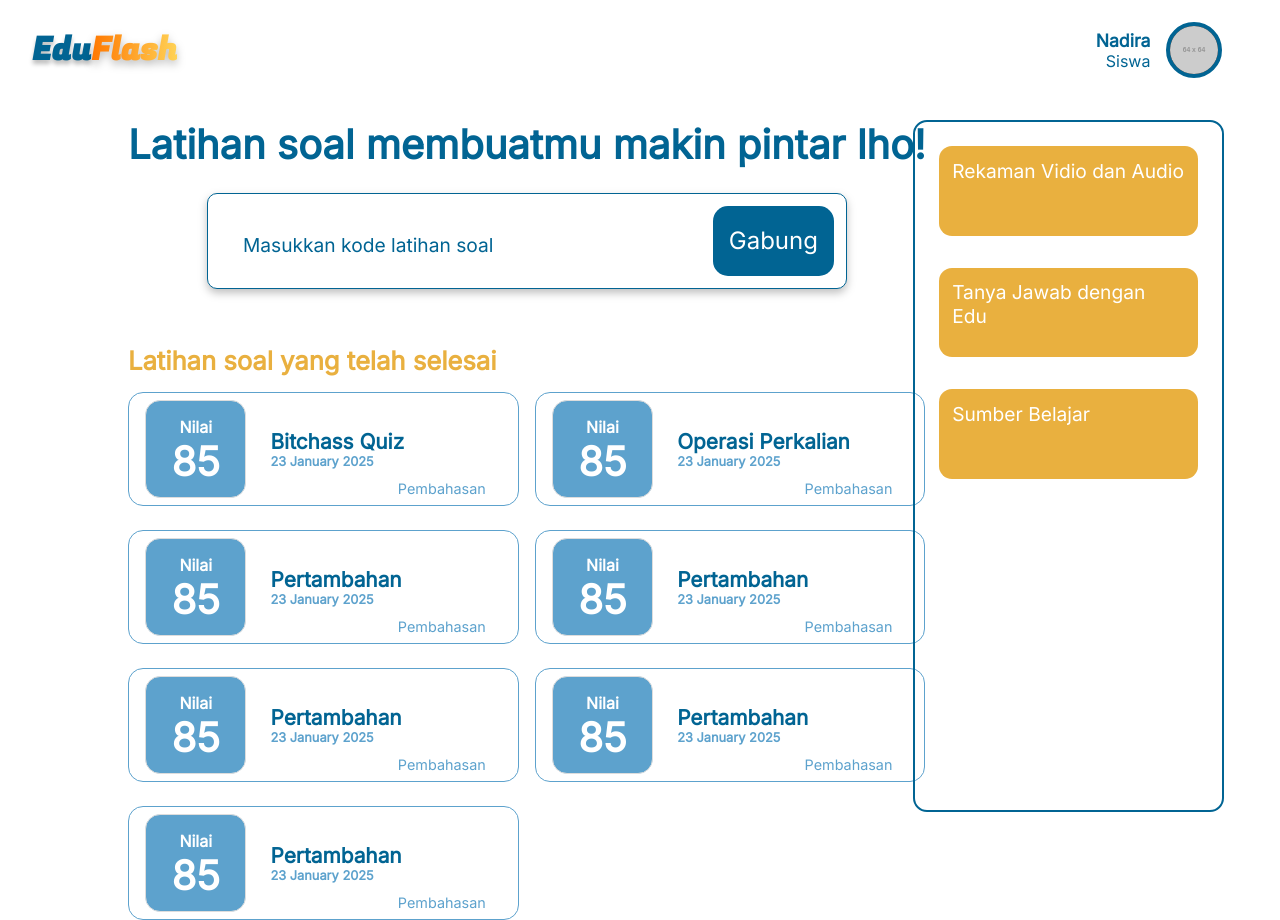
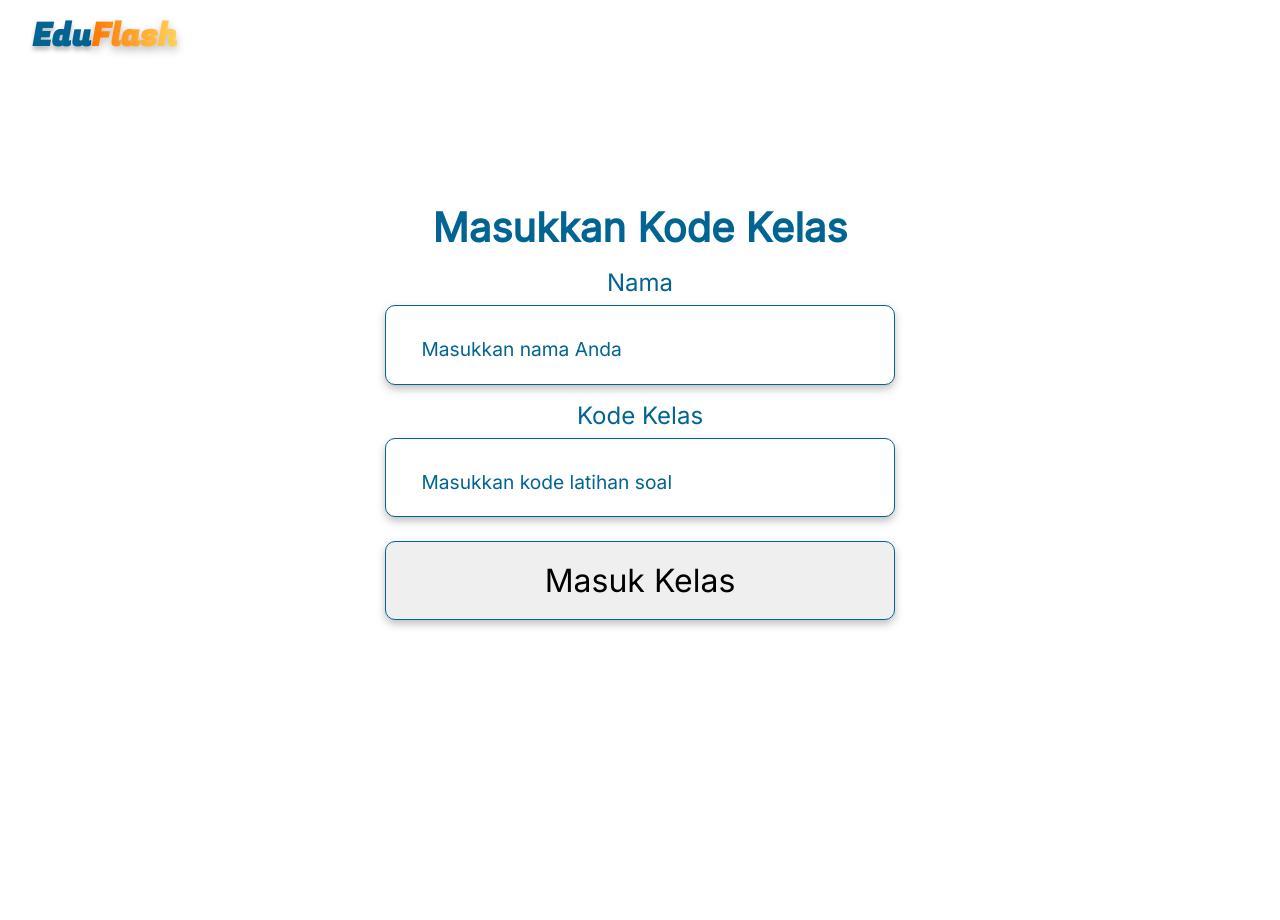
Before and after one commit to Kutukobra/EduFlash, a Vue app: page /join in a window 1280 px wide. After the commit the page ends 813 px from the top, so only its background shows below. Built offline with nearby package versions, Linux system fonts and the light colour scheme.

Commit message:
somewhatevs

```diff
--- a/src/components/Header.vue
+++ b/src/components/Header.vue
@@ -1,17 +1,21 @@
 <script setup>
 import EduFlashLogo from "./EduFlashLogo.vue";
-import { defineProps } from "vue";
+import { onMounted, ref } from "vue";
 
-defineProps({
-  name: String,
-  role: String,
-})
+const name = ref("");
+const role = ref("");
+
+onMounted(() => {
+  name.value = localStorage.getItem("username")
+  role.value = localStorage.getItem("role")?.toUpperCase()
+});
+
 </script>
 
 <template>
   <div id="wrapper">
     <EduFlashLogo id="eduflashlogo" />
-    <div id="profile-wrapper">
+    <div id="profile-wrapper" v-if="name && role">
       <div id="profile-info">
         <span id="name-display">{{ name }}</span>
         <span id="role-display">{{ role }}</span>
@@ -22,6 +26,7 @@ defineProps({
 </template>
 
 <style scoped>
+
 #wrapper {
   display: flex;
   position: relative;
@@ -61,12 +66,12 @@ defineProps({
   border-radius: 50%;
 }
 
-#name-display{
-    font-weight: 800;
-    font-size: 1.1rem;
+#name-display {
+  font-weight: 800;
+  font-size: 1.1rem;
 }
 
-#role-display{
-    font-weight: 500;
+#role-display {
+  font-weight: 500;
 }
 </style>
--- /dev/null
+++ b/src/pages/Dashboard.vue
@@ -0,0 +1,34 @@
+<script setup>
+import Header from "@/components/Header.vue";
+import { ref, defineModel } from "vue";
+import axios, { HttpStatusCode } from "axios";
+import Navbar from "@/components/Navbar.vue";
+
+
+const invalidRoom = ref(false);
+
+</script>
+
+<template>
+  <Header />
+  <div id="join-wrapper">
+    <main>
+
+    </main>
+    <Navbar />
+  </div>
+</template>
+
+<style scoped>
+#join-wrapper {
+  width: 100%;
+}
+
+main {
+  width: 50%;
+}
+
+#navbar {
+  width: 20%;
+}
+</style>
--- a/src/pages/JoinQuiz.vue
+++ b/src/pages/JoinQuiz.vue
@@ -1,65 +1,60 @@
 <script setup>
 import Header from "@/components/Header.vue";
-import HistoryCard from "@/components/HistoryCard.vue";
-import Navbar from "@/components/Navbar.vue";
-import { ref } from "vue";
+import { ref, defineModel } from "vue";
+import axios, { HttpStatusCode } from "axios";
+import router from "@/router";
 
-const histories = ref([
-  {
-    grade: 85,
-    title: "Bitchass Quiz",
-    date: "23 January 2025",
-  },
-  {
-    grade: 85,
-    title: "Operasi Perkalian",
-    date: "23 January 2025",
-  },
-  {
-    grade: 85,
-    title: "Pertambahan",
-    date: "23 January 2025",
-  },
-  {
-    grade: 85,
-    title: "Pertambahan",
-    date: "23 January 2025",
-  },
-  {
-    grade: 85,
-    title: "Pertambahan",
-    date: "23 January 2025",
-  },
-  {
-    grade: 85,
-    title: "Pertambahan",
-    date: "23 January 2025",
-  },
-  {
-    grade: 85,
-    title: "Pertambahan",
-    date: "23 January 2025",
-  },
-]);
+const name = defineModel("name");
+const roomId = defineModel("roomId");
+
+const invalidRoom = ref(false);
+
+function submitJoinRoom() {
+  axios
+    .get("/room/join", {
+      params: {
+        roomId: roomId.value,
+      },
+    })
+    .then((response) => {
+      if (response.status == HttpStatusCode.Ok) {
+        console.log("Successfully joined room");
+        sessionStorage.setItem("room_id", roomId.value);
+        sessionStorage.setItem("username", name.value);
+
+        router.push("/room")
+      } else {
+        console.log("Failed to join room");
+        invalidRoom.value = true;
+      }
+    })
+    .catch(() => {
+      console.log("Failed to join room");
+      invalidRoom.value = true;
+    });
+}
 </script>
 
 <template>
-  <Header name="Nadira" role="Siswa"/>
+  <Header />
   <div id="join-wrapper">
     <main>
-      <div>
-        <h2>Latihan soal membuatmu makin pintar lho!</h2>
-        <div id="join-input">
-          <input type="text" placeholder="Masukkan kode latihan soal" maxlength="6"/>
-          <button>Gabung</button>
-        </div>
-      </div>
-      <h3>Latihan soal yang telah selesai</h3>
-      <div id="history-grid">
-        <HistoryCard v-for="history in histories" :key="history.title" :history="history"/>
-      </div>
+      <form @submit.prevent="submitJoinRoom">
+        <h2>Masukkan Kode Kelas</h2>
+        <label>Nama</label>
+        <input type="text" placeholder="Masukkan nama Anda" v-model="name" />
+        <label>Kode Kelas</label>
+        <input
+          type="text"
+          placeholder="Masukkan kode latihan soal"
+          maxlength="6"
+          v-model="roomId"
+        />
+        <input type="submit" value="Masuk Kelas" />
+
+        <label v-if="invalidRoom == true" id="invalid-room">Invalid Room</label>
+      </form>
     </main>
-    <Navbar />
   </div>
 </template>
 
@@ -70,7 +65,12 @@ const histories = ref([
   height: 80vh;
   position: relative;
   width: 100%;
-  justify-content: space-between;
+  justify-content: center;
+  align-items: center;
+}
+
+#invalid-room {
+  color: red;
 }
 
 main {
@@ -80,14 +80,7 @@ main {
   flex-direction: column;
   text-align: center;
 
-  left: 10vw;
-
   max-width: 75%;
-}
-
-#navbar {
-  position: relative;
-  margin-right: 3.5rem;
 }
 
 main > div {
@@ -102,7 +95,7 @@ h2 {
   font-weight: 900;
 }
 
-#join-input {
+input {
   box-sizing: border-box;
 
   position: relative;
@@ -147,13 +140,13 @@ button {
   border: 0px;
   border-radius: 15px;
   background-color: #016493;
-  color: #FFFFFF;
+  color: #ffffff;
   font-size: 1.5rem;
   padding: 1rem;
 }
 
 h3 {
-  color: #E9B03F;
+  color: #e9b03f;
   font-size: 1.6rem;
   text-align: left;
   margin: 1rem;
@@ -169,4 +162,10 @@ h3 {
   position: relative;
 }
 
+label {
+  font-size: 1.5rem;
+  position: relative;
+  top: 1rem;
+  color: #016493;
+}
 </style>
--- a/src/pages/Landing.vue
+++ b/src/pages/Landing.vue
@@ -9,7 +9,7 @@ import EduFlashLogo from "@/components/EduFlashLogo.vue";
       <RouterLink to="/login">
         <button id="teacher-login">Masuk sebagai guru</button>
       </RouterLink>
-      <RouterLink to="/login">
+      <RouterLink to="/join">
         <button id="student-login">Masuk sebagai siswa</button>
       </RouterLink>
     </div>
--- a/src/pages/Login.vue
+++ b/src/pages/Login.vue
@@ -2,6 +2,7 @@
 import EduFlashLogo from "@/components/EduFlashLogo.vue";
 import axios, { HttpStatusCode } from "axios";
 import router from "@/router";
+import { defineModel } from "vue";
 
 const email = defineModel("email");
 const password = defineModel("password");
@@ -14,7 +15,12 @@ function submitLogin() {
     })
     .then((response) => {
       if (response.status == HttpStatusCode.Ok) {
-        router.push("/join")
+        var user = response.data.data
+        localStorage.setItem("user_id", user.id);
+        localStorage.setItem("username", user.username);
+        localStorage.setItem("email", user.email);
+        localStorage.setItem("role", user.role);
+        router.push("/dashboard")
       }
     })
     .catch((error) => {
--- /dev/null
+++ b/src/pages/Quiz.vue
@@ -0,0 +1,30 @@
+<script setup>
+import Header from "@/components/Header.vue";
+
+
+
+</script>
+
+<template>
+  <Header />
+  <div id="join-wrapper">
+    <main>
+
+    </main>
+    <Navbar />
+  </div>
+</template>
+
+<style scoped>
+#join-wrapper {
+  width: 100%;
+}
+
+main {
+  width: 50%;
+}
+
+#navbar {
+  width: 20%;
+}
+</style>
--- /dev/null
+++ b/src/pages/Room.vue
@@ -0,0 +1,58 @@
+<script setup>
+import Header from "@/components/Header.vue";
+import { ref, defineModel } from "vue";
+import axios, { HttpStatusCode } from "axios";
+import Navbar from "@/components/Navbar.vue";
+
+const name = defineModel("name");
+const roomId = defineModel("roomId");
+
+const invalidRoom = ref(false);
+
+function submitJoinRoom() {
+  axios
+    .get("/room/join", {
+      params: {
+        roomId: roomId.value,
+      },
+    })
+    .then((response) => {
+      if (response.status == HttpStatusCode.Ok) {
+        console.log("Successfully joined room");
+        sessionStorage.setItem("room_id", roomId.value);
+        sessionStorage.setItem("username", name.value);
+      } else {
+        console.log("Failed to join room");
+        invalidRoom.value = true;
+      }
+    })
+    .catch(() => {
+      console.log("Failed to join room");
+      invalidRoom.value = true;
+    });
+}
+</script>
+
+<template>
+  <Header />
+  <div id="join-wrapper">
+    <main>
+
+    </main>
+    <Navbar />
+  </div>
+</template>
+
+<style scoped>
+#join-wrapper {
+  width: 100%;
+}
+
+main {
+  width: 50%;
+}
+
+#navbar {
+  width: 20%;
+}
+</style>
--- a/src/router/index.js
+++ b/src/router/index.js
@@ -4,6 +4,9 @@ import Login from '@/pages/Login.vue'
 import Landing from '@/pages/Landing.vue'
 import Register from '@/pages/Register.vue'
 import JoinQuiz from '@/pages/JoinQuiz.vue'
+import Room from '@/pages/Room.vue'
+import Dashboard from '@/pages/Dashboard.vue'
+import Quiz from '@/pages/Quiz.vue'
 
 const router = createRouter({
   history: createWebHistory(import.meta.env.BASE_URL),
@@ -12,6 +15,9 @@ const router = createRouter({
     { path: '/login', component: Login },
     { path: '/register', component: Register },
     { path: '/join', component: JoinQuiz },
+    { path: '/room', component: Room },
+    { path: '/dashboard', component: Dashboard },
+    { path: '/quiz', component: Quiz },
   ],
 })
 
```
